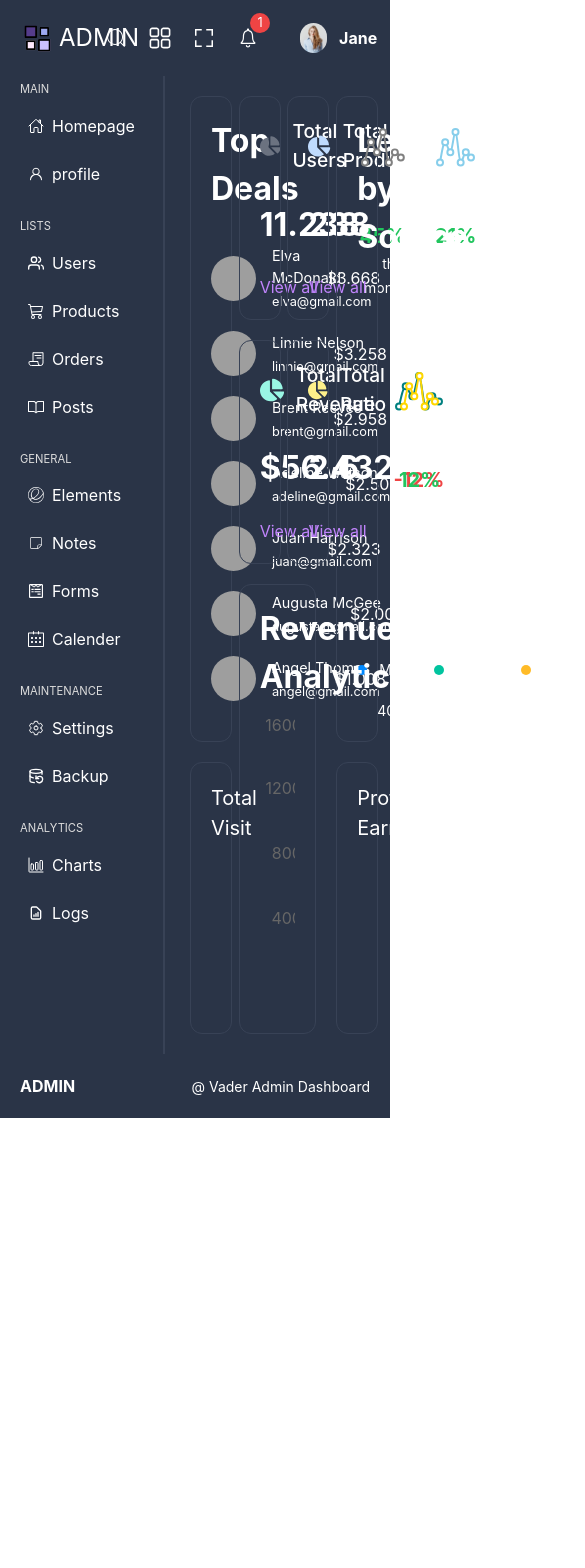
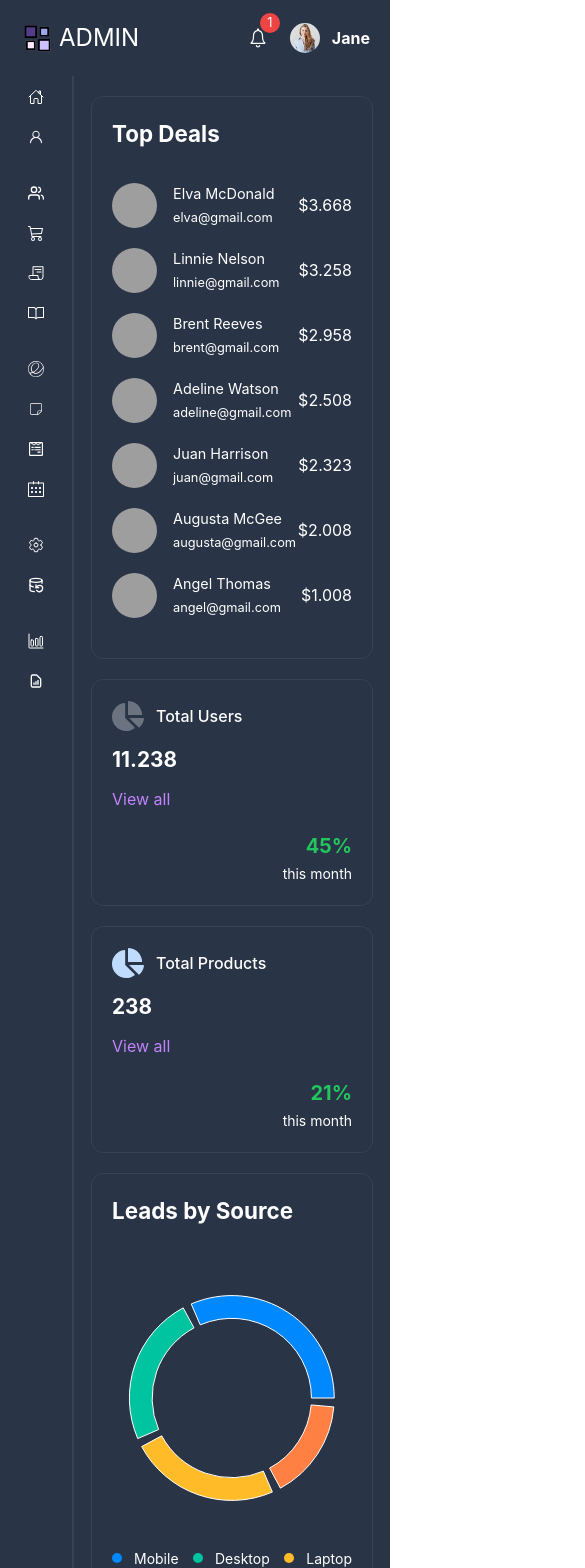
Before and after one commit to vader2k/Advanced-dashboaard, a React (Vite) app: page / in a window 390 px wide. Shown: the top 1568 px of the page, 585 px wide, since content can reach past the window. Before the commit the page ends 1118 px from the top, so only its background shows below. Built offline with nearby package versions, Linux system fonts and the light colour scheme; grey boxes are pictures that could not be loaded.

Commit message:
done with responsiveness

```diff
--- a/src/App.jsx
+++ b/src/App.jsx
@@ -15,7 +15,7 @@ const Layout = () => {
     <div className="main bg-mainBg text-mainColor">
       <Navbar />
       <div className="flex">
-        <div className="w-[250px] py-[5px] px-[20px] border-r-2 border-softBg">
+        <div className="w-max lg:w-[250px] py-[5px] px-[20px] border-r-2 border-softBg">
           <SideBar />
         </div>
         <div className="px-[5px] py-[20px] w-[100%]">
--- a/src/components/ChartBox.jsx
+++ b/src/components/ChartBox.jsx
@@ -36,14 +36,14 @@ const ChartBox = ({ title, number, link, percentage, varient, col, color, }) =>
       ];
 
   return (
-    <div className="flex h-[100%] w-full">
+    <div className="flex flex-col gap-5 sm:gap-0 sm:flex-row h-[100%] w-full">
         {/* box info */}
-        <div className="flex flex-col justify-between flex-[3]">
+        <div className="flex flex-col justify-between flex-[3] gap-3 sm:gap-0">
             <div className="flex items-center gap-3">
                 <FaChartPie className={`${varient}`}/>
-                <span className="text-[1.2rem] font-medium">{title}</span>
+                <span className=" text-[1rem] md:text-[1.2rem] font-medium">{title}</span>
             </div>
-            <p className="text-[2rem] font-bold">{number}</p>
+            <p className="text-[1.3rem] md:text-[2rem] font-bold">{number}</p>
             <Link to={'/'} className="text-purple-400">
                 {link}
             </Link>
--- a/src/components/DataTable.jsx
+++ b/src/components/DataTable.jsx
@@ -28,7 +28,7 @@ const DataTable = ({ rows, columns, slug }) => {
     }
 
   return (
-    <div>
+    <div >
         <DataGrid
             className="bg-white p-5"
             rows={rows}
--- a/src/components/Navbar.jsx
+++ b/src/components/Navbar.jsx
@@ -16,12 +16,12 @@ const Navbar = () => {
       </div>
 
     {/* icons, pictures and notification */}
-      <div className='flex items-center gap-10'>
+      <div className='flex items-center gap-5 lg:gap-10'>
         {/* icons */}
-        <div className='flex items-center gap-5 text-[1.5rem]'>
-          <CiSearch />
-          <RxDashboard />
-          <LiaExpandSolid />
+        <div className='flex items-center gap-5 text-[1.5rem] '>
+          <CiSearch className='hidden lg:flex'/>
+          <RxDashboard className='hidden lg:flex'/>
+          <LiaExpandSolid className='hidden lg:flex'/>
           <div className='relative'>
             <IoIosNotificationsOutline />
             <span className='absolute w-[20px] h-[20px] bg-red-500 flex items-center justify-center rounded-full top-[-13px] right-[-10px] text-[0.8rem]'>1</span>
@@ -35,7 +35,7 @@ const Navbar = () => {
         </div>
 
         {/* settings */}
-        <div className='text-[1.5rem]'>
+        <div className='text-[1.5rem] hidden lg:block'>
           <IoSettingsOutline />
         </div>
       </div>
--- a/src/components/PieChartBox.jsx
+++ b/src/components/PieChartBox.jsx
@@ -9,7 +9,7 @@ const data = [
 const PieChartBox = () => {
   return (
     <div className="h-full flex flex-col justify-between">
-        <h1 className="text-[2rem] pb-5 font-bold">Leads by Source</h1>
+        <h1 className="text-[1.4rem] sm:text-[2rem] pb-5 font-bold">Leads by Source</h1>
         <div className="flex justify-center items-center w-full h-full">
             <ResponsiveContainer width="99%" height={300}>
                 <PieChart >
@@ -33,7 +33,7 @@ const PieChartBox = () => {
                 </PieChart>
             </ResponsiveContainer>
         </div>
-        <div className="flex justify-between gap-[10px] text-[14px]">
+        <div className="flex justify-between gap-[10px] text-[14px] flex-wrap">
             {data.map(item => (
                 <div key={item.name} className="flex flex-col gap-5 items-center">
                     <div className="flex gap-3 items-center">
--- a/src/components/SideBar.jsx
+++ b/src/components/SideBar.jsx
@@ -8,7 +8,7 @@ const SideBar = () => {
         <div
           key={item.id}
           className="flex flex-col gap-2">
-          <span className="text-[0.7rem] text-softColor">{item.title}</span>
+          <span className="text-[0.7rem] text-softColor hidden lg:block">{item.title}</span>
           {
            item.content.map((content) => (
             <Link
@@ -16,7 +16,7 @@ const SideBar = () => {
               to={`${content.path}`}
               className="flex items-center gap-2 hover:bg-softBg p-2 rounded-md">
                 {<content.icon />}
-                <span>{content.title}</span>
+                <span className="hidden lg:block">{content.title}</span>
             </Link>
            ))
           }
--- a/src/components/Single.jsx
+++ b/src/components/Single.jsx
@@ -4,14 +4,14 @@ import { Legend, Tooltip, Line, LineChart, ResponsiveContainer, XAxis, YAxis } f
 
 const Single = (props) => {
   return (
-    <div className="flex p-5">
+    <div className="flex px-3 sm:p-5 flex-col gap-[50px] xl:flex-row">
       {/* information */}
       <div className="flex-1">
         <div className="info">
-          <div className="flex items-center gap-[20px]">
-            { props.img && <img className="w-[100px] h-[100px] rounded-[20px] object-cover" src={props.img} alt="" />}
-            <h1 className="font-medium">{props.title}</h1>
-            <button>Update</button>
+          <div className="flex flex-col sm:flex-row items-center gap-[10px] sm:gap-[20px]">
+            { props.img && <img className=" sm:w-[100px] sm:h-[100px] rounded-[20px] object-cover" src={props.img} alt="" />}
+            <h1 className="font-medium sm:text-[1.3rem]">{props.title}</h1>
+            <button className="text-[0.9rem] border bg-white rounded-xl px-2 text-black">Update</button>
           </div>
 
           <div className="text-[18px]">
@@ -50,13 +50,13 @@ const Single = (props) => {
       </div>
 
       {/* activities */}
-      <div className="flex-1">
+      <div className="flex- w-full1">
         <h2 className="mb-[20px]">Latest Activities</h2>
        { props.activities && <ul>
           { props.activities.map((activity) => (
             <li key={activity.text} className="items relative w-[1px] pt-[50px] bg-orange-500">
-            <div className="min-w-[480px] p-4 bg-[#f45b6810]">
-              <p className="mb-[5px] ">{activity.text}</p>
+            <div className="w-full min-w-[300px] sm:min-w-[480px] p-4 bg-[#f45b6810]">
+              <p className="mb-[5px] text-[0.85rem] sm:text-[1rem]">{activity.text}</p>
               <time className="text-[12px]">{activity.time}</time>
             </div>
           </li>
--- a/src/components/TopBox.jsx
+++ b/src/components/TopBox.jsx
@@ -3,7 +3,7 @@ import { topDealUsers } from ".."
 const TopBox = () => {
   return (
     <div>
-        <h1 className="text-[2rem] font-bold pb-3">Top Deals</h1>
+        <h1 className="text-[1.4rem] sm:text-[2rem] font-bold pb-3">Top Deals</h1>
         <div className="w-full flex flex-col gap-5 py-5">
             {
                 topDealUsers.map(user => (
--- a/src/pages/Home.jsx
+++ b/src/pages/Home.jsx
@@ -7,12 +7,12 @@ import BigChartBox from "../components/BigChartBox"
 
 const Home = () => {
   return (
-    <section className="grid gap-5 grid-cols-4 px-5">
+    <section className="grid gap-5 xxl:grid-cols-4 xl:grid-cols-3 md:grid-cols-2 grid-cols-1 sm:px-5 px-3 grid-flow-dense">
       <div className="border border-softBg p-5 rounded-xl min-h-[180px] h-auto row-span-3">
         <TopBox />
       </div>
 
-      <div className="border border-softBg p-5 rounded-xl min-h-[180px] h-auto">
+      <div className="border border-softBg p-5 rounded-xl min-h-[120px] sm:min-h-[180px] h-auto">
         <ChartBox
           title={"Total Users"}
           number={11.238}
@@ -24,7 +24,7 @@ const Home = () => {
         />
       </div>
 
-      <div className="border border-softBg p-5 rounded-xl min-h-[180px] h-auto">
+      <div className="border border-softBg p-5 rounded-xl min-h-[120px] sm:min-h-[180px]h-auto">
         <ChartBox
           title={"Total Products"}
           number={238}
@@ -36,11 +36,11 @@ const Home = () => {
         />
       </div>
 
-      <div className="border border-softBg p-5 rounded-xl min-h-[180px] h-auto row-span-3">
+      <div className="border border-softBg p-5 rounded-xl mmin-h-[120px] sm:min-h-[180px] h-auto row-span-3">
         <PieChartBox />
       </div>
 
-      <div className="border border-softBg p-5 rounded-xl min-h-[180px] h-auto">
+      <div className="border border-softBg p-5 rounded-xl min-h-[120px] sm:min-h-[180px] h-auto">
         <ChartBox
          title={"Total Revenue"}
          number={"$56.432"}
@@ -52,7 +52,7 @@ const Home = () => {
         />
       </div>
 
-      <div className="border border-softBg p-5 rounded-xl min-h-[180px] h-auto">
+      <div className="border border-softBg p-5 rounded-xl min-h-[120px] sm:min-h-[180px] h-auto">
         <ChartBox
           title={"Total Ratio"}
           number={2.6}
@@ -64,11 +64,11 @@ const Home = () => {
         />
       </div>
 
-      <div className="border border-softBg p-5 rounded-xl min-h-[180px] h-auto row-span-2 col-span-2">
+      <div className="border border-softBg p-5 rounded-xl min-h-[120px] sm:min-h-[180px] h-auto row-span-2 col-span-2 hidden md:block">
         <BigChartBox />
       </div>
 
-      <div className="border border-softBg p-5 rounded-xl min-h-[180px] h-auto">
+      <div className="border border-softBg p-5 rounded-xl min-h-[120px] sm:min-h-[180px] h-auto">
         <BarChartBox
           title={"Total Visit"}
           color={'#8884d8'}
@@ -76,7 +76,7 @@ const Home = () => {
         />
       </div>
 
-      <div className="border border-softBg p-5 rounded-xl min-h-[180px] h-auto">
+      <div className="border border-softBg p-5 rounded-xl min-h-[120px] sm:min-h-[180px] h-auto">
         <BarChartBox
           title={"Profit Earned"}
           color={"#FF8042"}
--- a/tailwind.config.js
+++ b/tailwind.config.js
@@ -17,6 +17,14 @@ export default {
         darkColor: '#2a3447'
       }
     },
+    screens: {
+      sm: "480px",
+      md: "768px",
+      lg: "1024px",
+      xl: "1200px",
+      xxl: "1400px"
+    }
   },
+
   plugins: [],
 }
```
